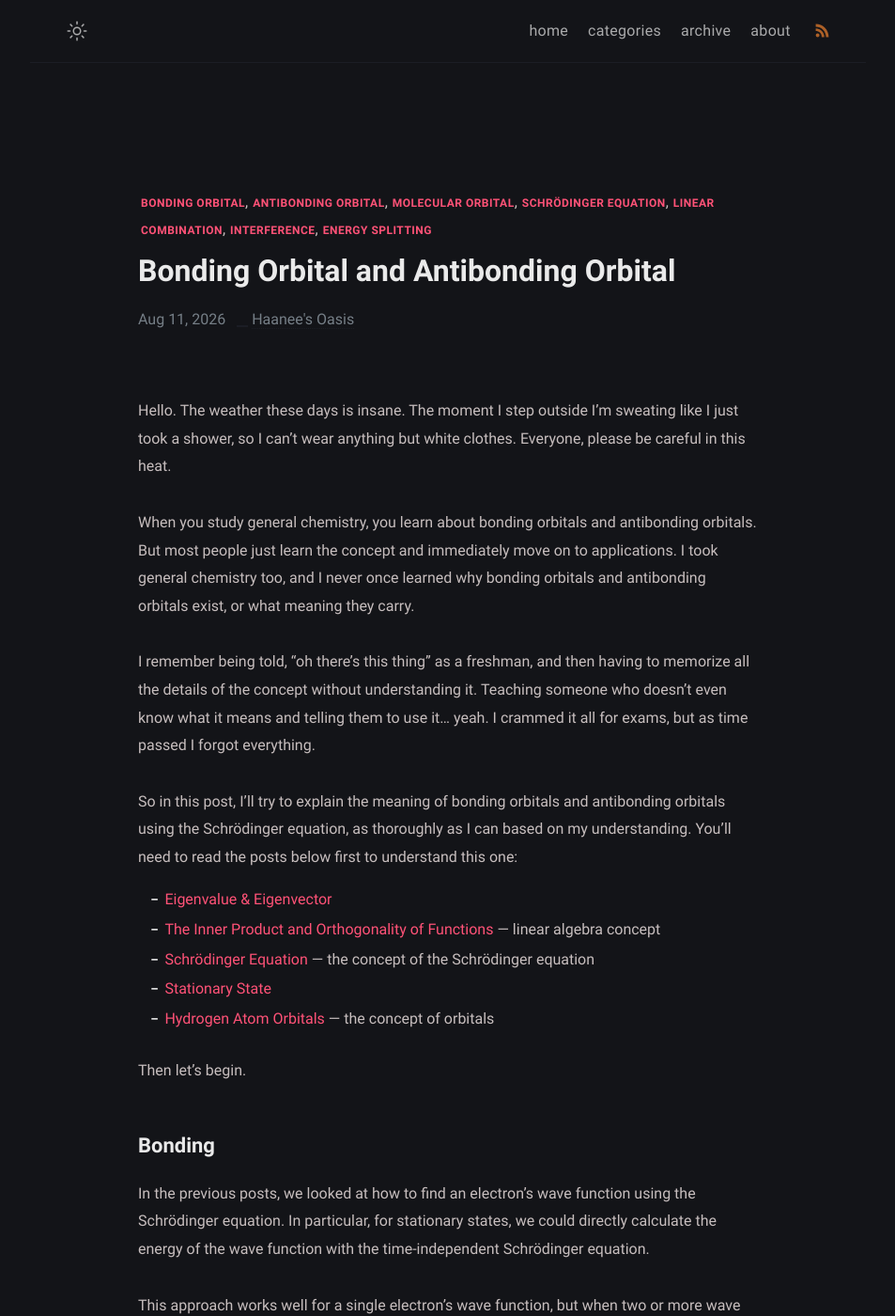
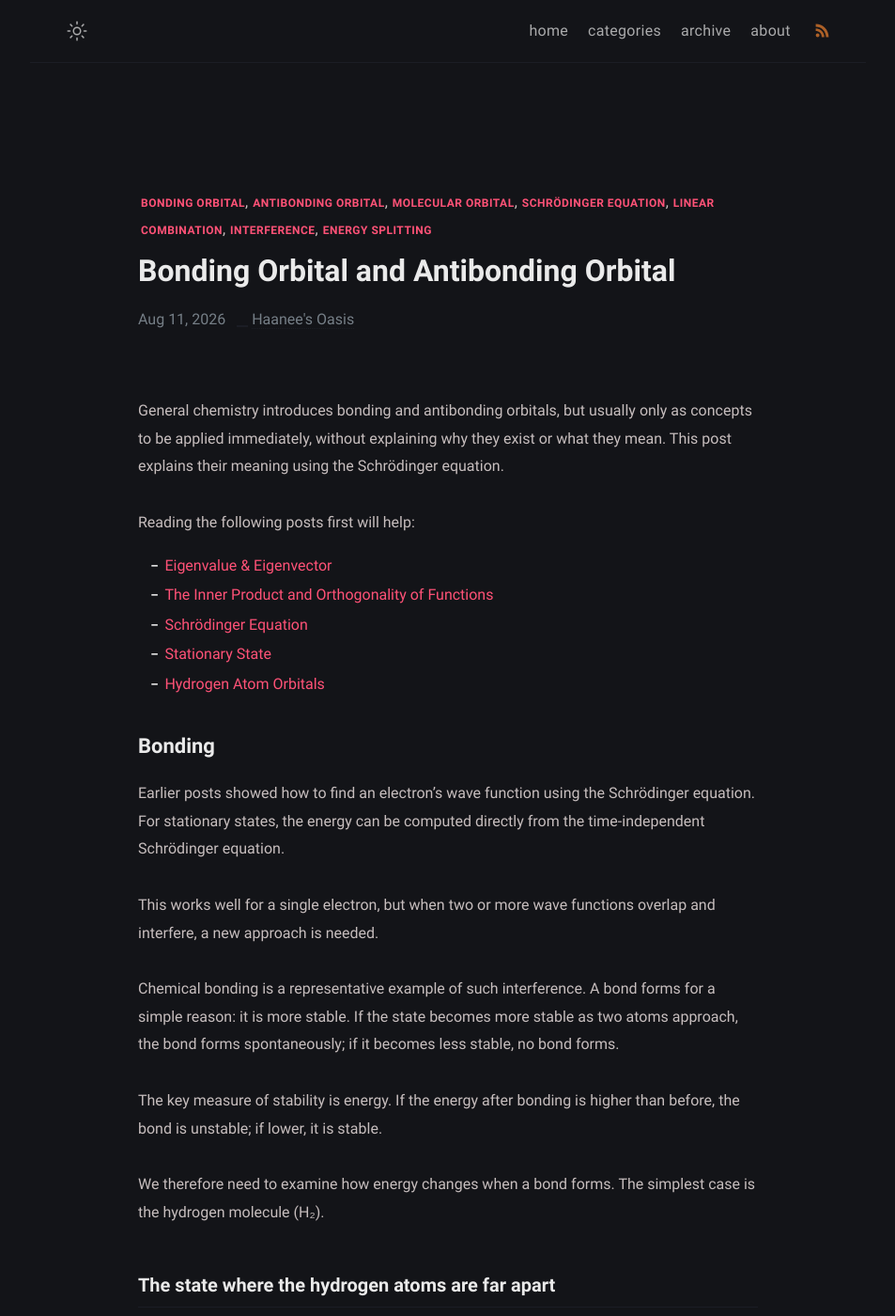
Before and after one commit to Oasisforhaanee/Oasisforhaanee.github.io, a Jekyll site: the page built from _posts/2026-08-11-bonding-and-antibonding-orbitals.md, in a window 1280 px wide and 1400 px high. Shown: the whole window at 94% size, without its empty margins (163-1116 px from the left). Built offline with Jekyll 4.4.1, drawn with Linux system fonts in a browser that asks for light colours; comment, search, counter and statistics services are not loaded; some of the changed text lies outside the part shown.

Commit message:
Rewrite post: 2026-08-11-bonding-and-antibonding-orbitals

```diff
--- a/_posts/2026-08-11-bonding-and-antibonding-orbitals.md
+++ b/_posts/2026-08-11-bonding-and-antibonding-orbitals.md
@@ -9,53 +9,46 @@
 usemathjax: true
 comments: true
 permalink: /bonding-and-antibonding-orbitals/
+
 ---
 
-Hello. The weather these days is insane. The moment I step outside I'm sweating like I just took a shower, so I can't wear anything but white clothes. Everyone, please be careful in this heat.
+General chemistry introduces bonding and antibonding orbitals, but usually only as concepts to be applied immediately, without explaining why they exist or what they mean. This post explains their meaning using the Schrödinger equation.
 
-When you study general chemistry, you learn about bonding orbitals and antibonding orbitals. But most people just learn the concept and immediately move on to applications. I took general chemistry too, and I never once learned why bonding orbitals and antibonding orbitals exist, or what meaning they carry.
-
-I remember being told, "oh there's this thing" as a freshman, and then having to memorize all the details of the concept without understanding it. Teaching someone who doesn't even know what it means and telling them to use it... yeah. I crammed it all for exams, but as time passed I forgot everything.
-
-So in this post, I'll try to explain the meaning of bonding orbitals and antibonding orbitals using the Schrödinger equation, as thoroughly as I can based on my understanding. You'll need to read the posts below first to understand this one:
+Reading the following posts first will help:
 
 - [Eigenvalue & Eigenvector](https://oasisforhaanee.github.io/eigenvalue-and-eigenvector/)
-- [The Inner Product and Orthogonality of Functions](https://oasisforhaanee.github.io/inner-product-and-orthogonality-of-functions/) — linear algebra concept
-- [Schrödinger Equation](https://oasisforhaanee.github.io/schrodinger-equation/) — the concept of the Schrödinger equation
+- [The Inner Product and Orthogonality of Functions](https://oasisforhaanee.github.io/inner-product-and-orthogonality-of-functions/)
+- [Schrödinger Equation](https://oasisforhaanee.github.io/schrodinger-equation/)
 - [Stationary State](https://oasisforhaanee.github.io/stationary-state/)
-- [Hydrogen Atom Orbitals](https://oasisforhaanee.github.io/hydrogen-atom-orbitals/) — the concept of orbitals
-
-Then let's begin.
+- [Hydrogen Atom Orbitals](https://oasisforhaanee.github.io/hydrogen-atom-orbitals/)
 
 ## Bonding
 
-In the previous posts, we looked at how to find an electron's wave function using the Schrödinger equation. In particular, for stationary states, we could directly calculate the energy of the wave function with the time-independent Schrödinger equation.
+Earlier posts showed how to find an electron's wave function using the Schrödinger equation. For stationary states, the energy can be computed directly from the time-independent Schrödinger equation.
 
-This approach works well for a single electron's wave function, but when two or more wave functions overlap and interfere with each other, a new approach is needed.
+This works well for a single electron, but when two or more wave functions overlap and interfere, a new approach is needed.
 
-Chemical bonding is a representative example of this interference between wave functions. The reason a chemical bond forms is simple: it's more stable. If the state becomes more stable as two atoms get closer, the chemical bond happens spontaneously. Conversely, if the state becomes unstable as the atoms get closer, no bond forms.
+Chemical bonding is a representative example of such interference. A bond forms for a simple reason: it is more stable. If the state becomes more stable as two atoms approach, the bond forms spontaneously; if it becomes less stable, no bond forms.
 
-The key measure of bond stability is energy. If the energy after bonding is higher than before, the bond is unstable; if it's lower than before, the bond is stable. If you refer to the [Gibbs energy post](https://blog.naver.com/kkul20235/223500159864) I wrote long ago, it'll help you understand spontaneity.
+The key measure of stability is energy. If the energy after bonding is higher than before, the bond is unstable; if lower, it is stable.
 
-So we need to look at how energy changes when a bond forms. Let's do it with the simplest case: the hydrogen molecule (H2).
+We therefore need to examine how energy changes when a bond forms. The simplest case is the hydrogen molecule (H₂).
 
 ### The state where the hydrogen atoms are far apart
 
 ![Two hydrogen atoms drawn in 3D. The more points, the higher the probability of finding the electron.](/assets/img/h2-far-3d.png)
 
-The figure above shows two hydrogen atoms placed very far apart, side by side. Each hydrogen atom's electron can occupy one of the orbitals like 1s, 2s, 2px..., but since the probability of occupying the most stable 1s orbital is very high, let's assume all the electrons are in the 1s orbital. Then the electron probability density spreads out centered on each nucleus, and the wave function has energy E1s.
+The figure shows two hydrogen atoms far apart. Each electron can occupy orbitals such as 1s, 2s, 2px, and so on; since the 1s orbital is most stable, assume all electrons are in 1s. The electron probability density is then centered on each nucleus, and the wave function has energy $E_{1s}$.
 
-To make the graph a bit more intuitive, let's slice the 3D wave function into a cross-section and simplify it to 2D.
+For a more intuitive picture, slice the 3D wave function into a 2D cross-section.
 
 ![A cross-section of two hydrogen atoms separated by an infinite distance](/assets/img/h2-far-cross-section.png)
 
-The graph above is the 3D graph sliced into a 2D cross-section.
+The vertical dashed lines mark the nuclei, and the potential energy $V$ (blue) decreases inversely with distance $r$ from each nucleus.
 
-The actual positions of the nuclei are marked with vertical dashed lines, and the potential energy V (the blue graph) decreases in inverse proportion to the distance r from the nucleus.
+The 1s orbital wave function (orange) spreads from each atom's center, and each has energy $E_{1s}$.
 
-The 1s orbital wave function (the orange graph) spreads out from the center of the atom, and each wave function has the same energy E1s.
-
-If the two atoms are very far apart, we can apply the Schrödinger equation to each wave function independently, since the interaction or interference between the atoms can be ignored. The time-independent Schrödinger equation at this point can be written as:
+When the atoms are far apart, the interaction between them is negligible, so the Schrödinger equation applies to each wave function independently:
 
 $$H_1\psi _1=E_{1s}\psi _1$$
 
@@ -69,25 +62,25 @@
 
 ![Two hydrogen atoms with overlapping wave functions](/assets/img/h2-close-overlap.png)
 
-Now imagine narrowing the distance between the two atoms a little. As the two wave functions begin to overlap, the time-independent Schrödinger equation for the whole system can be written as:
+Now bring the atoms closer. As the two wave functions begin to overlap, the time-independent Schrödinger equation for the whole system is
 
 $$-\frac{\hbar ^2}{2m}\frac{d^2\Psi }{dr^2}+(V_1+V_2)\Psi =E\Psi$$
 
-Since the wave functions overlap and form a completely new wave function Ψ, the corresponding energy is also written as an unknown E rather than E1s.
+The overlapping wave functions form a new wave function $\Psi$, and the energy is written as an unknown $E$ rather than $E_{1s}$.
 
-To solve this equation, we need two assumptions.
+To solve this, two assumptions are needed:
 
 $$1.\ \int _{-\infty }^{\infty }\psi _1\psi _2\, dr=0$$
 
 $$2.\ \Psi =a\psi _1+b\psi _2$$
 
-First, assumption 1 seems odd. We said the two wave functions are close enough to overlap, so why is the inner product of the two wave functions 0? This assumption is an approximation for simplifying the equations — even though the wave functions are close enough to overlap and we introduced a new Hamiltonian, let's treat the inner product as 0 to make the calculation simpler. And in fact, the inner product of ψ1 and ψ2 has a value close to 0, as in the graph below. So rather than strict mathematical orthogonality, it's better to understand it physically: the two orbitals are still far enough apart outside the interaction region that the inner product converges to 0.
+Assumption 1 may seem odd: if the wave functions overlap, why is their inner product zero? It is an approximation to simplify the equations—even though the wave functions are close enough to overlap, their inner product is close to zero (as in the graph below). Rather than strict mathematical orthogonality, it is better understood physically: the two orbitals are still far enough apart outside the interaction region that the inner product converges to zero.
 
 ![Try taking the inner product of the two functions (ψ1, ψ2). You'll get a value close to 0.](/assets/img/psi1-psi2-inner-product.png)
 
-Assumption 2 is a valid assumption: if assumption 1 holds, ψ1 and ψ2 are orthogonal to each other, so we can use the two wave functions as a basis and express any wave function as a linear combination.
+Assumption 2 is then justified: if assumption 1 holds, $\psi_1$ and $\psi_2$ are orthogonal, so any wave function can be expressed as a linear combination of them.
 
-Now let's substitute assumption 2 directly into the Schrödinger equation and expand.
+Substituting assumption 2 into the Schrödinger equation and expanding:
 
 $$H=-\frac{\hbar ^2}{2m}\frac{d^2}{dr^2}+V_1+V_2$$
 
@@ -95,25 +88,21 @@
 
 $$H\Psi =E\Psi$$
 
-Substituting this in, it organizes as follows:
-
 $$H(a\psi _1+b\psi _2)=E(a\psi _1+b\psi _2)$$
 
 $$\left(-\frac{\hbar ^2}{2m}\frac{d^2}{dr^2}+V_1+V_2\right)(a\psi _1+b\psi _2)=E(a\psi _1+b\psi _2)$$
 
-We calculate this using the distributive law.
+Expanding by the distributive law:
 
 $$H(a\psi _1+b\psi _2)=a\left(-\frac{\hbar ^2}{2m}\frac{d^2\psi _1}{dr^2}+V_1\psi _1\right)+aV_2\psi _1+b\left(-\frac{\hbar ^2}{2m}\frac{d^2\psi _2}{dr^2}+V_2\psi _2\right)+bV_1\psi _2$$
 
 $$=E(a\psi _1+b\psi _2)$$
 
-Here, each term in parentheses exactly matches the left-hand side structure of the time-independent Schrödinger equation for an isolated single hydrogen atom.
-
-So the first parentheses can be rewritten as E1s·ψ1, and the second as E1s·ψ2.
+Each parenthesized term matches the left-hand side of the time-independent Schrödinger equation for an isolated hydrogen atom, so they can be rewritten as $E_{1s}\psi_1$ and $E_{1s}\psi_2$:
 
 $$a(E_{1s}\psi _1)+aV_2\psi _1+b(E_{1s}\psi _2)+bV_1\psi _2=E(a\psi _1+b\psi _2)$$
 
-To solve this equation, we'll organize the equation multiplied by ψ1 and integrated, and the equation multiplied by ψ2 and integrated. The reason is to simplify using assumption 1 from earlier.
+To solve, we multiply by $\psi_1$ and integrate, and separately by $\psi_2$ and integrate, using assumption 1 to simplify.
 
 **1. Multiply both sides by ψ1 and integrate**
 
@@ -121,7 +110,7 @@
 
 $$=aE_{1s}\int _{-\infty }^{\infty }\psi _1\psi _1\, dr+a\int _{-\infty }^{\infty }\psi _1V_2\psi _1\, dr+bE_{1s}\int _{-\infty }^{\infty }\psi _1\psi _2\, dr+b\int _{-\infty }^{\infty }\psi _1V_1\psi _2\, dr=Ea\int _{-\infty }^{\infty }\psi _1\psi _1\, dr+Eb\int _{-\infty }^{\infty }\psi _1\psi _2\, dr$$
 
-At this point, each integral in the equation above can be organized as follows. ΔE and t are symbols I made up arbitrarily.
+The integrals simplify as follows ($\Delta E$ and $t$ are convenient abbreviations):
 
 $$\int _{-\infty }^{\infty }\psi _1\psi _1\, dr=1$$
 
@@ -131,7 +120,7 @@
 
 $$\int _{-\infty }^{\infty }\psi _1V_1\psi _2\, dr=t$$
 
-Using the equations above, the following equation is derived:
+Substituting:
 
 $$aE_{1s}(1)+a(\Delta E)+bE_{1s}(0)+b(t)=Ea(1)+Eb(0)$$
 
@@ -139,13 +128,13 @@
 
 **2. Multiply both sides by ψ2 and integrate**
 
-In the same way as with ψ1, multiplying both sides by ψ2 and integrating over the whole range gives:
+Similarly,
 
 $$\int _{-\infty }^{\infty }\psi _2\left[aE_{1s}\psi _1+aV_2\psi _1+bE_{1s}\psi _2+bV_1\psi _2\right]dr=\int _{-\infty }^{\infty }\psi _2\left[E(a\psi _1+b\psi _2)\right]dr$$
 
 $$=aE_{1s}\int _{-\infty }^{\infty }\psi _2\psi _1\, dr+a\int _{-\infty }^{\infty }\psi _2V_2\psi _1\, dr+bE_{1s}\int _{-\infty }^{\infty }\psi _2\psi _2\, dr+b\int _{-\infty }^{\infty }\psi _2V_1\psi _2\, dr=Ea\int _{-\infty }^{\infty }\psi _2\psi _1\, dr+Eb\int _{-\infty }^{\infty }\psi _2\psi _2\, dr$$
 
-Just like ψ1, the following holds for ψ2. The fun part is that ψ1 and ψ2, and V1 and V2, are completely symmetric, so even though it's a different equation from the ψ1 case, the integral values come out as the same ΔE and t.
+By symmetry, the integrals are the same $\Delta E$ and $t$ as before:
 
 $$\int _{-\infty }^{\infty }\psi _2\psi _2\, dr=1$$
 
@@ -155,29 +144,29 @@
 
 $$\int _{-\infty }^{\infty }\psi _2V_2\psi _1\, dr=t$$
 
-Using this, the equation organizes into the following result:
+giving
 
 $$aE_{1s}(0)+a(t)+bE_{1s}(1)+b(\Delta E)=Ea(0)+Eb(1)$$
 
 $$at+b(E_{1s}+\Delta E)=Eb$$
 
-E that satisfies these two equations can be found using a system of equations. To solve it more linearly-algebraically, you can find it through eigenvalues using a matrix.
+The two equations can be solved as an eigenvalue problem:
 
 $$\begin{pmatrix}E_{1s}+\Delta E&t\\t&E_{1s}+\Delta E\end{pmatrix}\begin{pmatrix}a\\b\end{pmatrix}=E\begin{pmatrix}a\\b\end{pmatrix}$$
 
-Finding the eigenvalues E that satisfy the equation above:
+The eigenvalues are
 
 $$E_+=E_{1s}+\Delta E+t$$
 
 $$E_-=E_{1s}+\Delta E-t$$
 
-And the eigenvectors for each energy are:
+with eigenvectors
 
 $$E_+:\ \begin{pmatrix}a\\b\end{pmatrix}=\frac{1}{\sqrt{2}}\begin{pmatrix}1\\1\end{pmatrix}$$
 
 $$E_-:\ \begin{pmatrix}a\\b\end{pmatrix}=\frac{1}{\sqrt{2}}\begin{pmatrix}1\\-1\end{pmatrix}$$
 
-Substituting the final coefficients a, b into the linear combination state Ψ = a·ψ1 + b·ψ2, the total wave function organizes as:
+Substituting these coefficients back into $\Psi=a\psi_1+b\psi_2$:
 
 $$\Psi _+=\frac{1}{\sqrt{2}}(\psi _1+\psi _2)$$
 
@@ -185,28 +174,28 @@
 
 ## Conclusion
 
-So what does this result mean?
-
-If we plot the approximate values of E+, E− and Ψ+, Ψ− on a graph, it looks like this:
+Plotting $E_+$, $E_-$ and $\Psi_+$, $\Psi_-$:
 
 ![The energy levels E+ and E− split around E1s + ΔE, with the bonding orbital below and antibonding orbital above](/assets/img/eplus-eminus-energy-levels.png)
 
-Looking at the graph, the energy values are centered on E1s + ΔE, shifted by +t and −t, and since
+The energies are centered on $E_{1s}+\Delta E$, shifted by $\pm t$. Since
 
 $$\int _{-\infty }^{\infty }\psi _1V_2\psi _1\, dr=\Delta E$$
 
-has V2 as a negative attractive potential, the sign of ΔE is also negative. For the same reason, t is also negative.
+involves the attractive potential $V_2$ (negative), $\Delta E$ is negative; for the same reason $t$ is negative.
 
-In other words, when the two wave functions overlap, the total energy (= 2E1s + 2ΔE) is lower than the total when the two wave functions don't interfere (= 2E1s). So we can predict that for the hydrogen molecule, forming a bond is energetically more stable and happens spontaneously.
+When the two wave functions overlap, the total energy ($=2E_{1s}+2\Delta E$) is lower than the non-interacting total ($=2E_{1s}$). We can therefore predict that forming a bond is energetically favorable for the hydrogen molecule and occurs spontaneously.
 
-Also, for a single wave function without overlap, the energy stayed the same E1s. But as the two hydrogen atoms got closer, the wave functions overlapped, and new stationary states and their energy levels formed (as I'll cover later, this energy splitting phenomenon creates energy bands. I'll explain that again when we cover solid-state physics later).
+For a single non-overlapping wave function the energy stays at $E_{1s}$. As the two atoms approach, the wave functions overlap, and new stationary states and energy levels form. (This energy-splitting phenomenon later gives rise to energy bands, as covered in solid-state physics.)
 
-For the high-energy wave function E−, ψ1 and ψ2 have opposite signs (destructive interference), and for the low-energy wave function E+, ψ1 and ψ2 have the same sign (constructive interference). In other words, a high-energy orbital and a low-energy orbital split off newly. Each electron occupies these orbitals in order of increasing energy according to the Pauli exclusion principle. The low-energy orbital is called the bonding orbital, and the high-energy orbital is called the antibonding orbital.
+For the higher-energy wave function $E_-$, $\psi_1$ and $\psi_2$ have opposite signs (destructive interference); for the lower-energy $E_+$, they have the same sign (constructive interference). In other words, a high-energy orbital and a low-energy orbital split off. Electrons occupy these orbitals in order of increasing energy (per the Pauli exclusion principle). The low-energy orbital is the bonding orbital and the high-energy one the antibonding orbital.
 
-The high-energy antibonding orbital has wave functions with opposite signs, so it lowers the charge density between the nuclei and weakens the bond; the bonding orbital, conversely, raises the charge density between the nuclei and strengthens the bond.
+The antibonding orbital, with wave functions of opposite sign, lowers the charge density between the nuclei and weakens the bond; the bonding orbital raises the charge density between the nuclei and strengthens it.
 
-In the end, we can see that the concepts of bonding orbitals and antibonding orbitals are also solutions that emerge naturally when you solve the Schrödinger equation in a situation where electron wave functions interfere with each other.
+In the end, bonding and antibonding orbitals are solutions that emerge naturally from solving the Schrödinger equation in a situation where electron wave functions interfere.
 
-That's it for this post. Thanks for reading the long post.
+That is it for this post. Thank you for reading.
 
-※This post reflects my own understanding, so there may be errors. Questions are always welcome, so feel free to ask.
+---
+
+*This post reflects my own understanding, so there may be errors. Questions are always welcome, so feel free to ask.*
```
